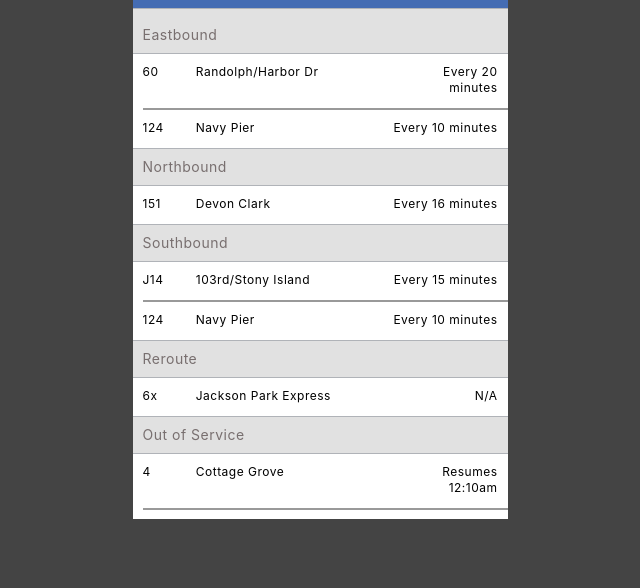
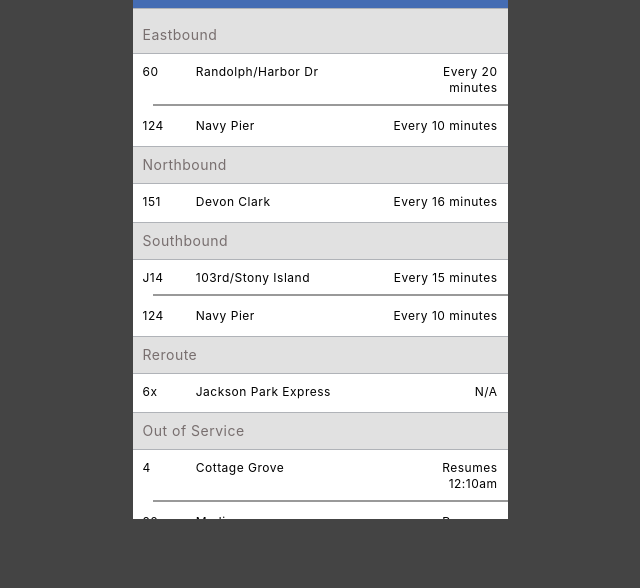
Before and after one commit to sally2gendman/v1sally2gendman.github.io, a plain HTML site: page index.html in a window 1280 px wide. Shown: the part 212-800 px from the top of the page, without its empty margins (320-960 px from the left). Drawn offline with Linux system fonts and the light colour scheme; a web font is replaced by a local one.

Commit message:
Changes to HTML/CSS

```diff
--- a/css/style.css
+++ b/css/style.css
@@ -2,9 +2,15 @@
   box-sizing: border-box;
 }
 
+@font-face {
+  font-family: "San Francisco";
+  font-weight: 400;
+  src: url("https://applesocial.s3.amazonaws.com/assets/styles/fonts/sanfrancisco/sanfranciscodisplay-regular-webfont.woff");
+}
+
 body {
   background-color: #444;
-  font-family: "SF Pro Display";
+  font-family: "San Francisco", Helvetica, Arial, sans-serif;
   font-size: 12px;
   font-style: normal;
 }
@@ -130,6 +136,20 @@ body {
   display: inline-block;
 }
 
+.offset-border {
+  position: relative;
+}
+
+.offset-border::after {
+  width: 100%;
+  border: .5px solid #999;
+  display: block;
+  margin-left: 10px;
+  content: '';
+  position: absolute;
+  bottom: 0;
+}
+
 .line-column {
   width: 15%;
 }
@@ -142,10 +162,3 @@ body {
   width: 30%;
   text-align: right;
 }
-
-.offset-border {
-  width: 100%;
-  border: .5px solid #999;
-  display: block;
-  margin-left: 10px;
-}
--- a/index.html
+++ b/index.html
@@ -34,72 +34,66 @@
         </div>
 
       </header>
-      <div class="content">
-        <div class="direction-title">Eastbound</div>
+      <ul class="content">
+        <li class="direction-title">Eastbound</li>
 
-        <div class="route-info">
+        <li class="route-info offset-border">
           <div class="line-column column">60</div>
           <div class="destination-column column">Randolph/Harbor Dr</div>
           <div class="frequency-column column">Every 20 minutes</div>
-        </div>
+        </li>
 
-        <div class="offset-border"></div>
-
-        <div class="route-info">
+        <li class="route-info">
           <div class="line-column column">124</div>
           <div class="destination-column column">Navy Pier</div>
           <div class="frequency-column column">Every 10 minutes</div>
-        </div>
+        </li>
 
-        <div class="direction-title">Northbound</div>
+        <li class="direction-title">Northbound</li>
 
-        <div class="route-info">
+        <li class="route-info">
           <div class="line-column column">151</div>
           <div class="destination-column column">Devon Clark</div>
           <div class="frequency-column column">Every 16 minutes</div>
-        </div>
+        </li>
 
-        <div class="direction-title">Southbound</div>
+        <li class="direction-title">Southbound</li>
 
-        <div class="route-info">
+        <li class="route-info offset-border">
           <div class="line-column column">J14</div>
           <div class="destination-column column">103rd/Stony Island</div>
           <div class="frequency-column column">Every 15 minutes</div>
-        </div>
+        </li>
 
-        <div class="offset-border"></div>
-
-        <div class="route-info">
+        <li class="route-info">
           <div class="line-column column">124</div>
           <div class="destination-column column">Navy Pier</div>
           <div class="frequency-column column">Every 10 minutes</div>
-        </div>
+        </li>
 
-        <div class="direction-title">Reroute</div>
+        <li class="direction-title">Reroute</li>
 
-        <div class="route-info">
+        <li class="route-info">
           <div class="line-column column">6x</div>
           <div class="destination-column column">Jackson Park Express</div>
           <div class="frequency-column column">N/A</div>
-        </div>
+        </li>
 
-        <div class="direction-title">Out of Service</div>
+        <li class="direction-title">Out of Service</li>
 
-        <div class="route-info">
+        <li class="route-info offset-border">
           <div class="line-column column">4</div>
           <div class="destination-column column">Cottage Grove</div>
           <div class="frequency-column column">Resumes 12:10am</div>
-        </div>
+        </li>
 
-        <div class="offset-border"></div>
-
-        <div class="route-info">
+        <li class="route-info">
           <div class="line-column column">20</div>
           <div class="destination-column column">Madison</div>
           <div class="frequency-column column">Resumes 12:10am</div>
-        </div>
+        </li>
 
-      <div>
+      <ul>
     </section>
   </body>
 </html>
```
